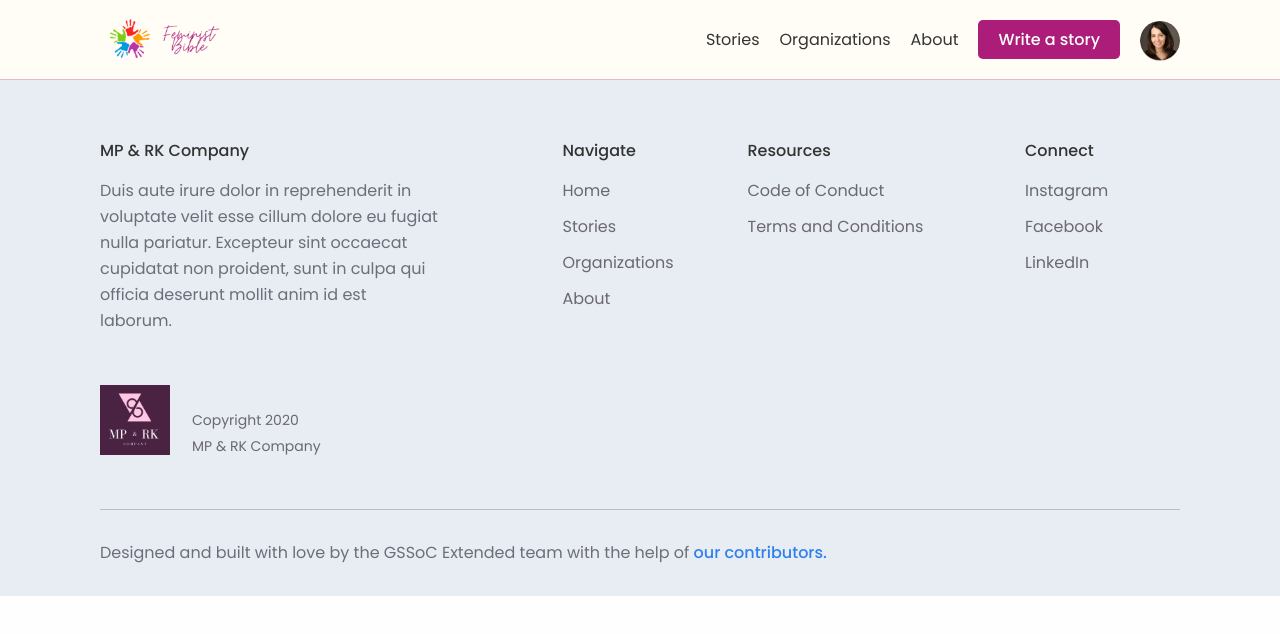
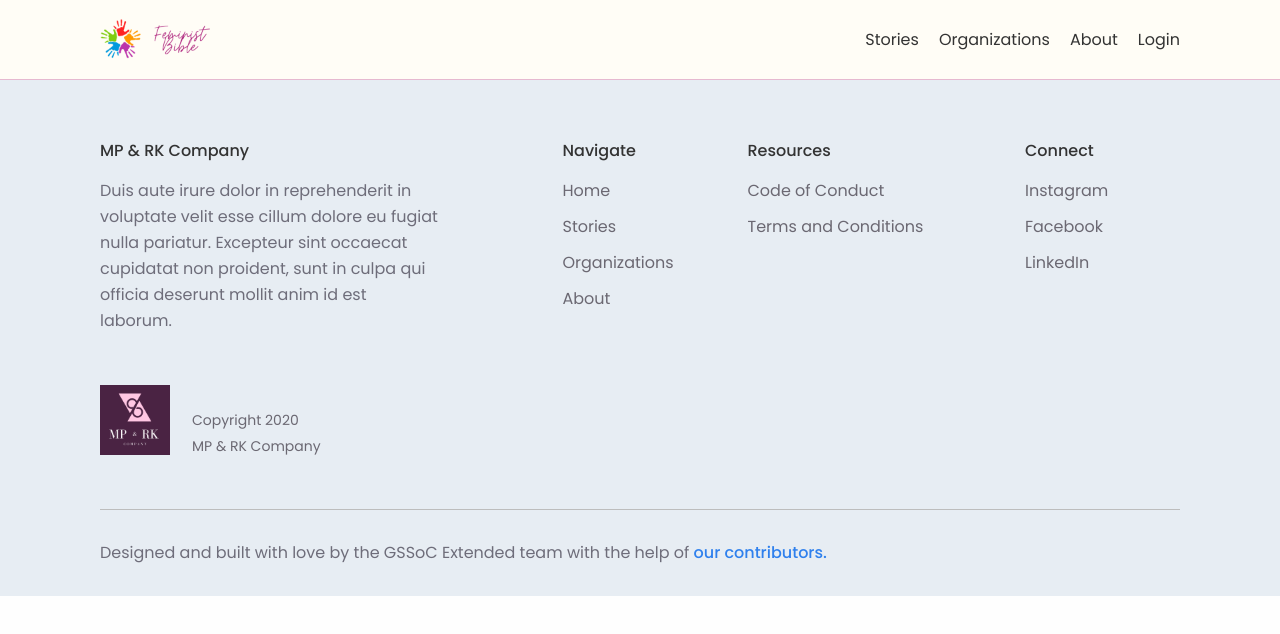
Before and after one commit to girlscript/feminist-bible-phase-2, a React (Create React App) app in the folder frontend/: page / in a window 1280 px wide. Shown: the top 634 px of the page. Built offline with nearby package versions, Linux system fonts and the light colour scheme.

Commit message:
fix: header logo

```diff
--- a/frontend/src/App.js
+++ b/frontend/src/App.js
@@ -6,7 +6,7 @@ import avatar_image from "./images/avatar.png";
 function App() {
   return (
     <div>
-      <Header isSignedIn={true} avatarSrc={avatar_image}/>
+      <Header isSignedIn={false} avatarSrc={avatar_image}/>
         {/* pages will come here */}
       <Footer />
     </div>
```
Also changed, not shown: frontend/src/images/feminist_bible_logo.png.
